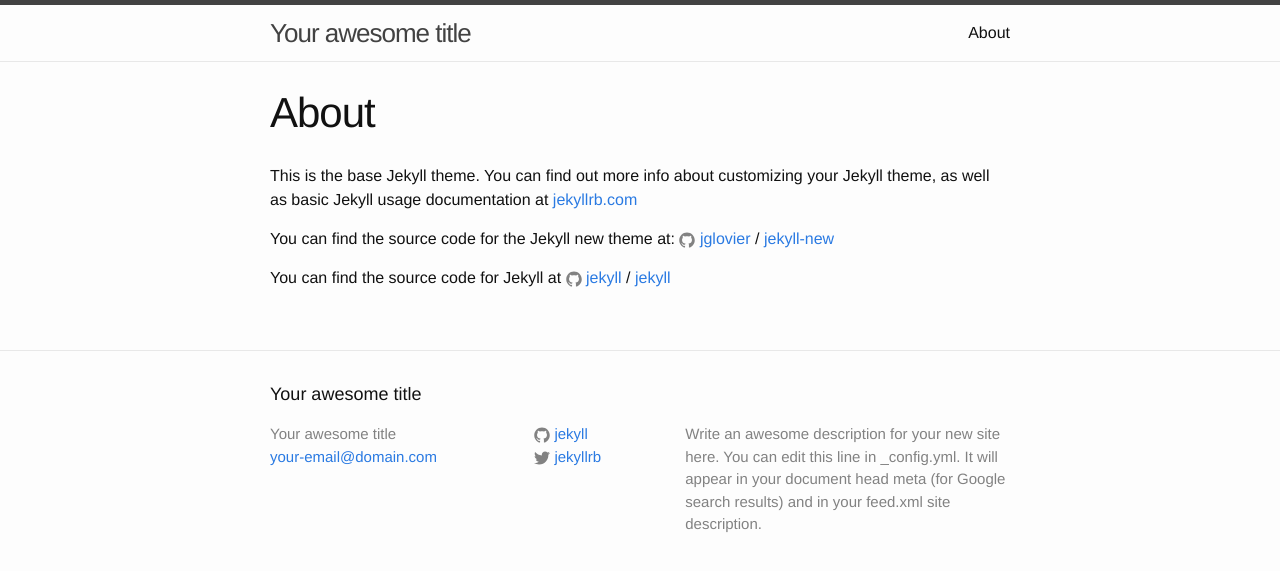
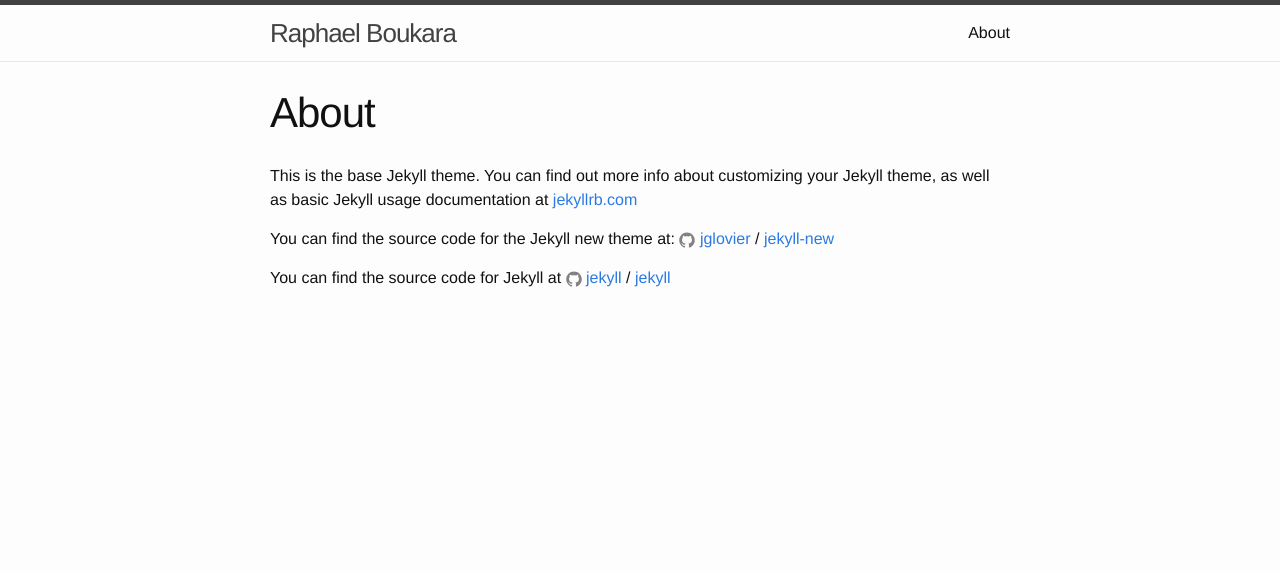
Before and after one commit to viebel/blog.klipse.tech, a Jekyll site: the page built from about.md, in a window 1280 px wide. Shown: the top 571 px of the page. Built offline with Jekyll 4.4.1, drawn with Linux system fonts in a browser that asks for light colours.

Commit message:
learn jekyll

```diff
--- a/_config.yml
+++ b/_config.yml
@@ -6,16 +6,15 @@
 # 'jekyll serve'. If you change this file, please restart the server process.
 
 # Site settings
-title: Your awesome title
-email: your-email@domain.com
+title: Raphael Boukara
+email: raphael.boukara@gmail.com
 description: > # this means to ignore newlines until "baseurl:"
   Write an awesome description for your new site here. You can edit this
   line in _config.yml. It will appear in your document head meta (for
   Google search results) and in your feed.xml site description.
 baseurl: "" # the subpath of your site, e.g. /blog
 url: "http://yourdomain.com" # the base hostname & protocol for your site
-twitter_username: jekyllrb
-github_username:  jekyll
+github_username:  raphaelboukara
 
 # Build settings
 markdown: kramdown
--- a/_includes/footer.html
+++ b/_includes/footer.html
@@ -19,12 +19,6 @@
             {% include icon-github.html username=site.github_username %}
           </li>
           {% endif %}
-
-          {% if site.twitter_username %}
-          <li>
-            {% include icon-twitter.html username=site.twitter_username %}
-          </li>
-          {% endif %}
         </ul>
       </div>
 
--- a/_layouts/default.html
+++ b/_layouts/default.html
@@ -13,8 +13,6 @@
       </div>
     </div>
 
-    {% include footer.html %}
-
   </body>
 
 </html>
--- a/feed.xml
+++ /dev/null
@@ -1,30 +0,0 @@
----
-layout: null
----
-<?xml version="1.0" encoding="UTF-8"?>
-<rss version="2.0" xmlns:atom="http://www.w3.org/2005/Atom">
-  <channel>
-    <title>{{ site.title | xml_escape }}</title>
-    <description>{{ site.description | xml_escape }}</description>
-    <link>{{ site.url }}{{ site.baseurl }}/</link>
-    <atom:link href="{{ "/feed.xml" | prepend: site.baseurl | prepend: site.url }}" rel="self" type="application/rss+xml"/>
-    <pubDate>{{ site.time | date_to_rfc822 }}</pubDate>
-    <lastBuildDate>{{ site.time | date_to_rfc822 }}</lastBuildDate>
-    <generator>Jekyll v{{ jekyll.version }}</generator>
-    {% for post in site.posts limit:10 %}
-      <item>
-        <title>{{ post.title | xml_escape }}</title>
-        <description>{{ post.content | xml_escape }}</description>
-        <pubDate>{{ post.date | date_to_rfc822 }}</pubDate>
-        <link>{{ post.url | prepend: site.baseurl | prepend: site.url }}</link>
-        <guid isPermaLink="true">{{ post.url | prepend: site.baseurl | prepend: site.url }}</guid>
-        {% for tag in post.tags %}
-        <category>{{ tag | xml_escape }}</category>
-        {% endfor %}
-        {% for cat in post.categories %}
-        <category>{{ cat | xml_escape }}</category>
-        {% endfor %}
-      </item>
-    {% endfor %}
-  </channel>
-</rss>
--- a/index.html
+++ b/index.html
@@ -3,8 +3,6 @@
 ---
 
 <div class="home">
-
-  <h1 class="page-heading">Posts</h1>
 
   <ul class="post-list">
     {% for post in site.posts %}
@@ -18,6 +16,4 @@
     {% endfor %}
   </ul>
 
-  <p class="rss-subscribe">subscribe <a href="{{ "/feed.xml" | prepend: site.baseurl }}">via RSS</a></p>
-
 </div>
```
Also changed, not shown: _posts/2016-03-11-klipse.md (added, +8 -0 lines).
